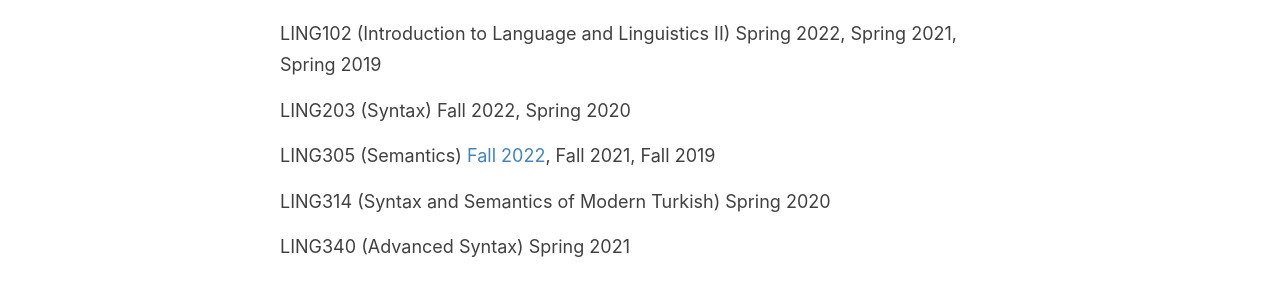
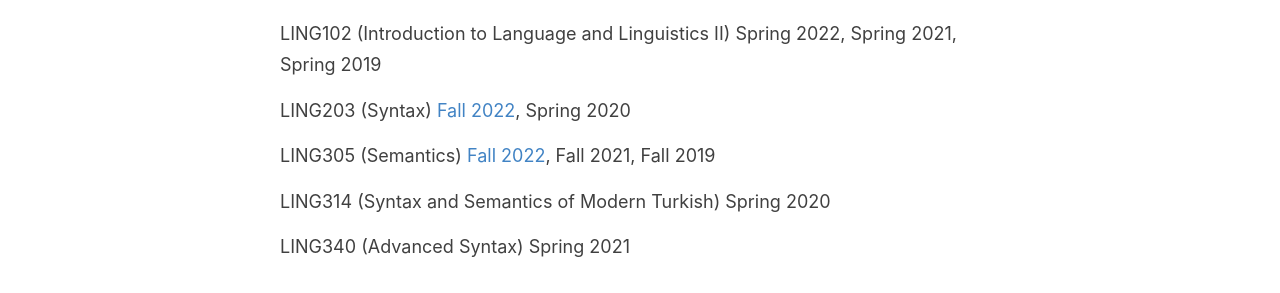
Before and after one commit to furkandikmen/furkandikmen.github.io, a Jekyll site: the page built from _pages/teaching.md, in a window 1280 px wide. Shown: the part 367-660 px from the top of the page. Built offline with Jekyll 4.4.1, drawn with Linux system fonts in a browser that asks for light colours; part of the change alters nothing that is shown.

```diff
--- a/_pages/teaching.md
+++ b/_pages/teaching.md
@@ -10,7 +10,7 @@ LING101 (Introduction to Language and Linguistics I) Spring 2022, Fall 2021, Spr
 
 LING102 (Introduction to Language and Linguistics II) Spring 2022, Spring 2021, Spring 2019
 
-LING203 (Syntax) Fall 2022, Spring 2020
+LING203 (Syntax) [Fall 2022](https://furkandikmen.com/assets/syllabus/LING203_FALL2022.pdf), Spring 2020
 
 LING305 (Semantics) [Fall 2022](https://furkandikmen.com/assets/syllabus/Ling305_Fall2022.pdf), Fall 2021, Fall 2019
 
```
